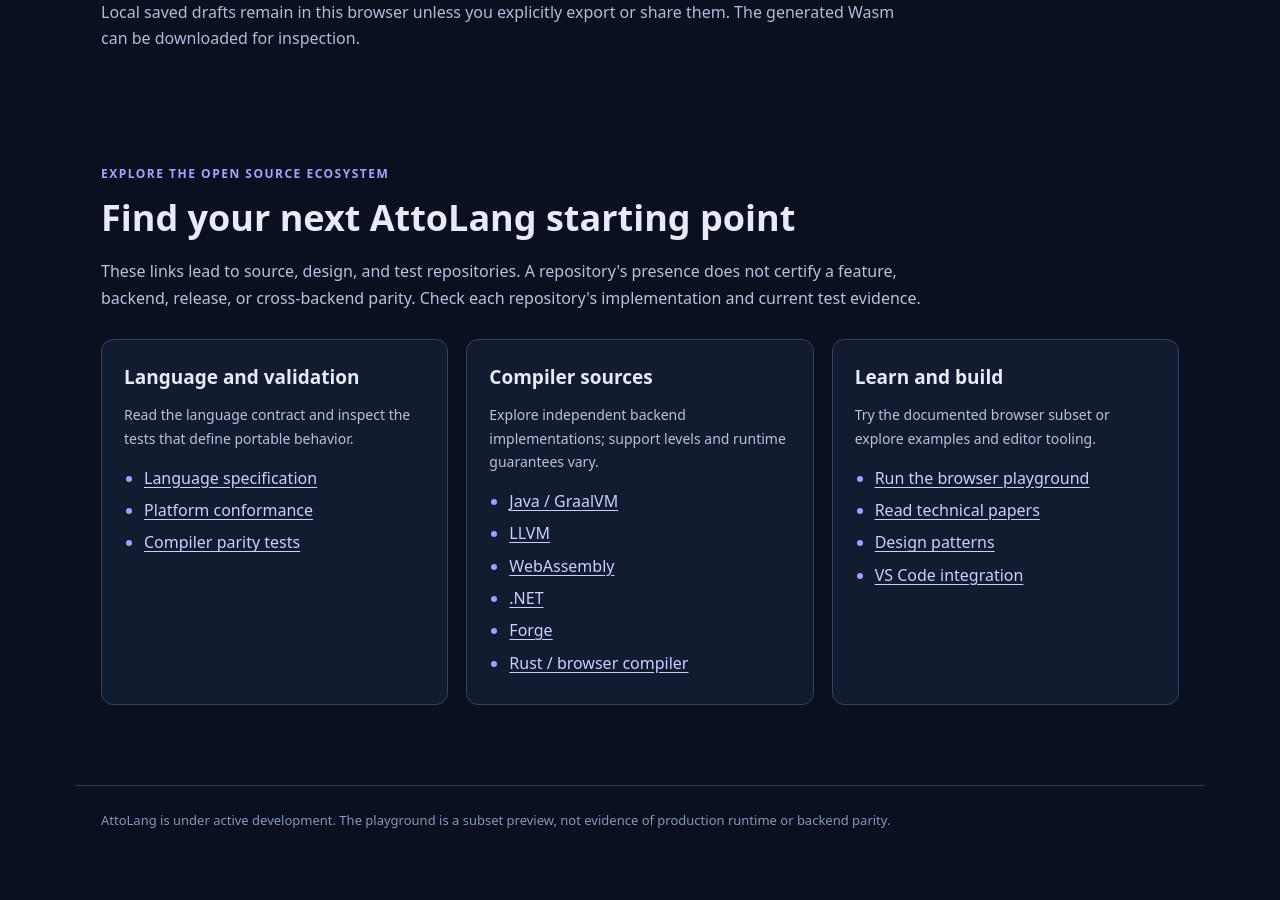
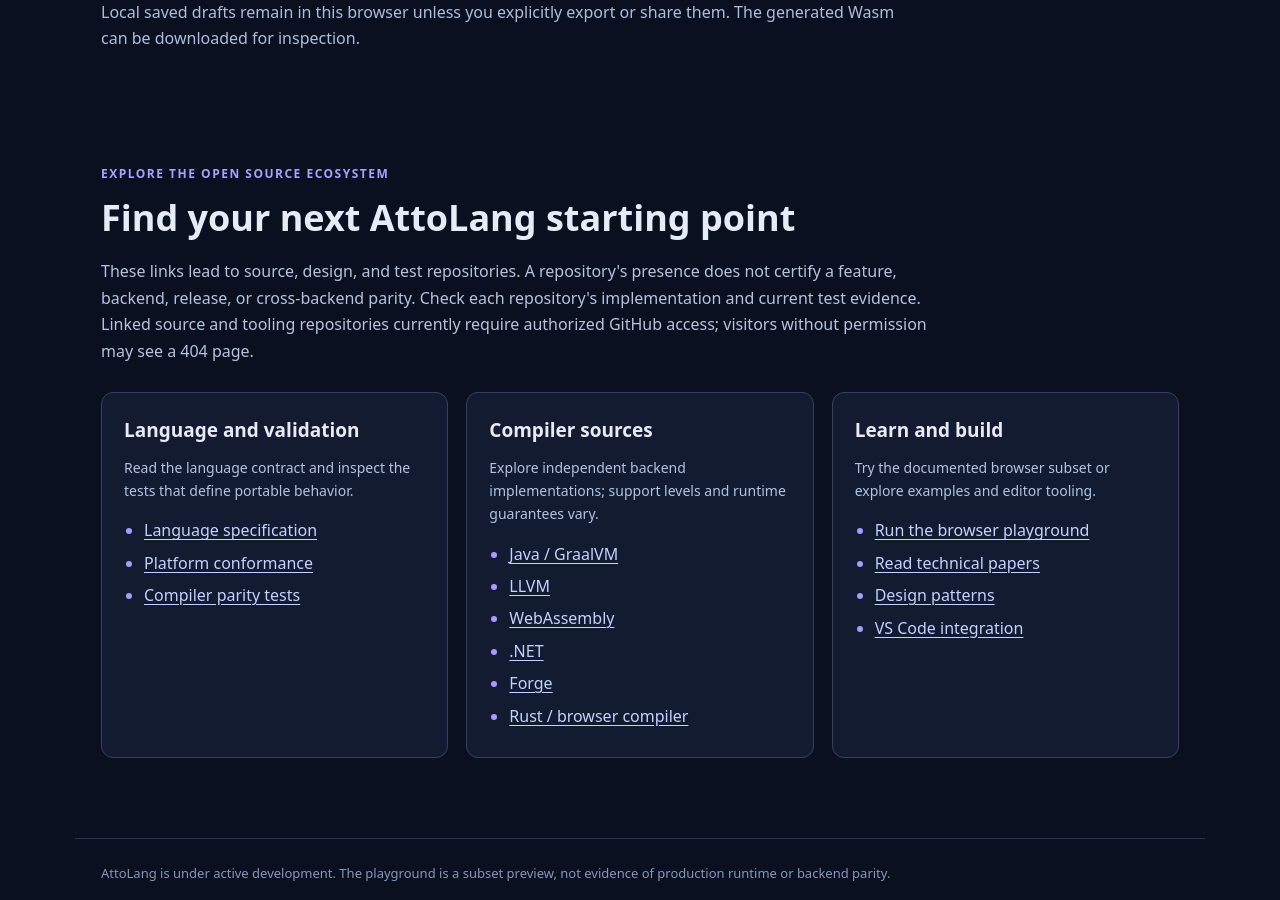
Before and after one commit to atto-lang/atto-lang.github.io, a Jekyll site: the page index.html, which Jekyll copies as it is, in a window 1280 px wide and 900 px high, scrolled down 1147 px. Built offline with Jekyll 4.4.1, drawn with Linux system fonts in a browser that asks for light colours; before the commit the page ends 2017 px from its top, so only the background shows below that.

Commit message:
docs(site): disclose private repository access requirements

```diff
--- a/index.html
+++ b/index.html
@@ -45,7 +45,7 @@
     <section class="ecosystem wrap" id="ecosystem" aria-labelledby="ecosystem-title">
       <p class="eyebrow">Explore the open source ecosystem</p>
       <h2 id="ecosystem-title">Find your next AttoLang starting point</h2>
-      <p class="ecosystem-intro">These links lead to source, design, and test repositories. A repository's presence does not certify a feature, backend, release, or cross-backend parity. Check each repository's implementation and current test evidence.</p>
+      <p class="ecosystem-intro">These links lead to source, design, and test repositories. A repository's presence does not certify a feature, backend, release, or cross-backend parity. Check each repository's implementation and current test evidence. Linked source and tooling repositories currently require authorized GitHub access; visitors without permission may see a 404 page.</p>
       <div class="resource-grid">
         <article class="resource-card">
           <h3>Language and validation</h3>
```
